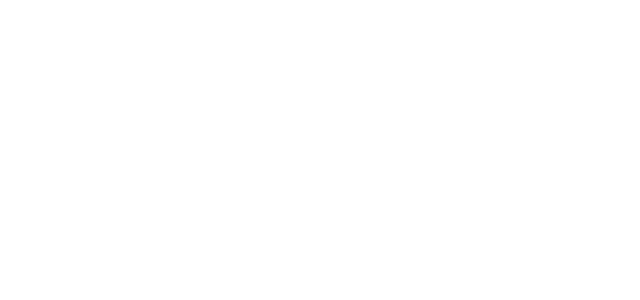
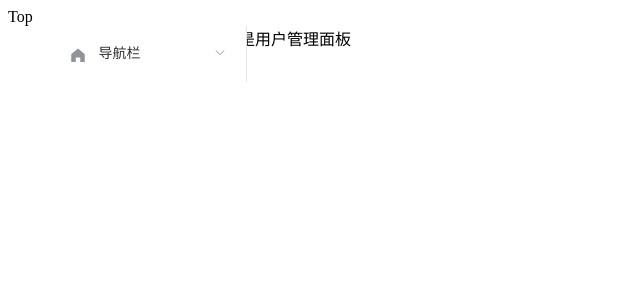
Before and after one commit to DaZuiZui/DCSystemERP, a Vue app in the folder vue-example-main/: page /Login#/authuser in a window 1280 px wide. Shown: the top 300 px of the page, without its empty margins (0-640 px from the left). Built offline with nearby package versions, Linux system fonts and the light colour scheme.

Commit message:
导航栏搭建完成
完成导航栏的代码封装和使用

```diff
--- a/vue-example-main/src/router/index.js
+++ b/vue-example-main/src/router/index.js
@@ -16,11 +16,33 @@
       name: "home",
       component: resolve => (require(["@/view/HomeView"], resolve)),
       meta: {
-        title: '首页',
+        title: '导航栏',
         icon: 'el-icon-s-home',
         hidden: false,
       },
+      redirect: "authuser",
       children: [
+        {
+          path: "authuser",
+          name: "authuser",
+          component: resolve => (require(["@/view/components/main/AuthUser"], resolve)),
+          meta: {
+            title: '用户模块',
+            icon: 'el-icon-s-home',
+            hidden: false,
+          },
+        },
+        {
+          path: "channel",
+          name: "channel",
+          component: resolve => (require(["@/view/components/main/channel"], resolve)),
+          meta: {
+            title: '通道模块',
+            icon: 'el-icon-s-home',
+            hidden: false,
+          },
+        }
+
       ],
     },
     {
@@ -52,7 +74,7 @@
       meta: {
         title: 'userindex',
         icon: 'el-icon-s-home',
-        hidden: false,
+        hidden: true,
       }
     }
   ]
--- a/vue-example-main/src/view/components/fream/RecursiveMenu.vue
+++ b/vue-example-main/src/view/components/fream/RecursiveMenu.vue
@@ -2,37 +2,30 @@
   <div>
     <el-row class="tac">
       <el-col :span="16">
-        <h5>默认颜色</h5>
+        <!-- <h5>DCSystemERP</h5> -->
         <el-menu class="el-menu-vertical-demo" router>
-          <template v-for="(route, index) in  propsValue ">
-            <!-- 如果没有子路由，使用 el-menu-item -->
-            <template v-if="!route.children">
-              <el-menu-item v-if="!route.meta.hidden" :key="route.path" :index="route.path">
+          <template v-for="(route, index) in propsValue">
+            <!-- 无子路由 -->
+            <el-menu-item v-if="!route.children && !route.meta.hidden" :index="route.path">
+              <i :class="route.meta.icon"></i>
+              {{ route.meta.title }}
+            </el-menu-item>
+
+            <!-- 单个子路由 -->
+            <el-menu-item v-else-if="route.children && route.children.length === 1 && !route.children[0].meta.hidden"
+              :index="route.children[0].path">
+              <i :class="route.children[0].meta.icon"></i>
+              {{ route.children[0].meta.title }}
+            </el-menu-item>
+
+            <!-- 多个子路由 -->
+            <el-submenu v-else-if="route.children && route.children.length > 1" :index="route.path">
+              <template slot="title">
                 <i :class="route.meta.icon"></i>
-                <span slot="title">{{ route.meta.title }}</span>
-              </el-menu-item>
-            </template>
-            <!-- 如果有子路由，且只有一个子路由使用，使用 el-menu-item -->
-            <!-- <template v-if="!route.children && route.children.length == 1">
-              <el-menu-item v-if="!route.children[0].meta.hidden" :key="route.children[0].path"
-                :index="route.children[0].path">
-                <i :class="route.children[0]meta.icon"></i>
-                <span slot="title">{{ route.children[0].meta.title }}</span>
-              </el-menu-item>
-            </template> -->
-
-
-            <!-- 如果有子路由，且多个子路由使用 el-submenu -->
-            <!-- <el-submenu-menu v-if="!route.children && route.children.length > 1" :key="route.children[0].path"
-              :index="route.path">
-              <i :class="route.meta.icon"></i>
-              <span slot="title">{{ route.meta.title }}</span>
-
+                {{ route.meta.title }}
+              </template>
               <recursive-menu :routes="route.children" />
-            </el-submenu-menu> -->
-
-
-
+            </el-submenu>
           </template>
         </el-menu>
       </el-col>
--- a/vue-example-main/src/view/components/main-content.vue
+++ b/vue-example-main/src/view/components/main-content.vue
@@ -48,16 +48,16 @@
     justify-content: center;
     width: 100%;
     height: 850px;
-    background-color: aqua;
+    /* background-color: aqua; */
 
     .Left_content {
         width: 14%;
-        background-color: pink;
+        /* background-color: pink; */
     }
 
     .Rright_content {
         width: 80%;
-        background-color: yellow;
+        /* background-color: yellow; */
     }
 
     /* el-card的样式 */
--- /dev/null
+++ b/vue-example-main/src/view/components/main/AuthUser.vue
@@ -0,0 +1,34 @@
+<!--
+   陈志祥
+   @email: 1017850280@qq.com
+-->
+<template>
+    <div>
+        我是用户管理面板
+    </div>
+</template>
+
+<script>
+export default {
+
+    name: 'AuthUser',
+    components: {
+
+    },
+    data() {
+        return {
+
+        }
+    },
+
+    mounted() {
+
+    },
+
+    methods: {
+
+
+    }
+}
+</script>
+<style scoped></style>
--- /dev/null
+++ b/vue-example-main/src/view/components/main/channel.vue
@@ -0,0 +1,34 @@
+<!--
+   陈志祥
+   @email: 1017850280@qq.com
+-->
+<template>
+    <div>
+        我是通道模块
+    </div>
+</template>
+
+<script>
+export default {
+
+    name: 'channel',
+    components: {
+
+    },
+    data() {
+        return {
+
+        }
+    },
+
+    mounted() {
+
+    },
+
+    methods: {
+
+
+    }
+}
+</script>
+<style scoped></style>
```
Also changed, not shown: vue-example-main/src/view/components/Login.vue (+5 -2 lines).
